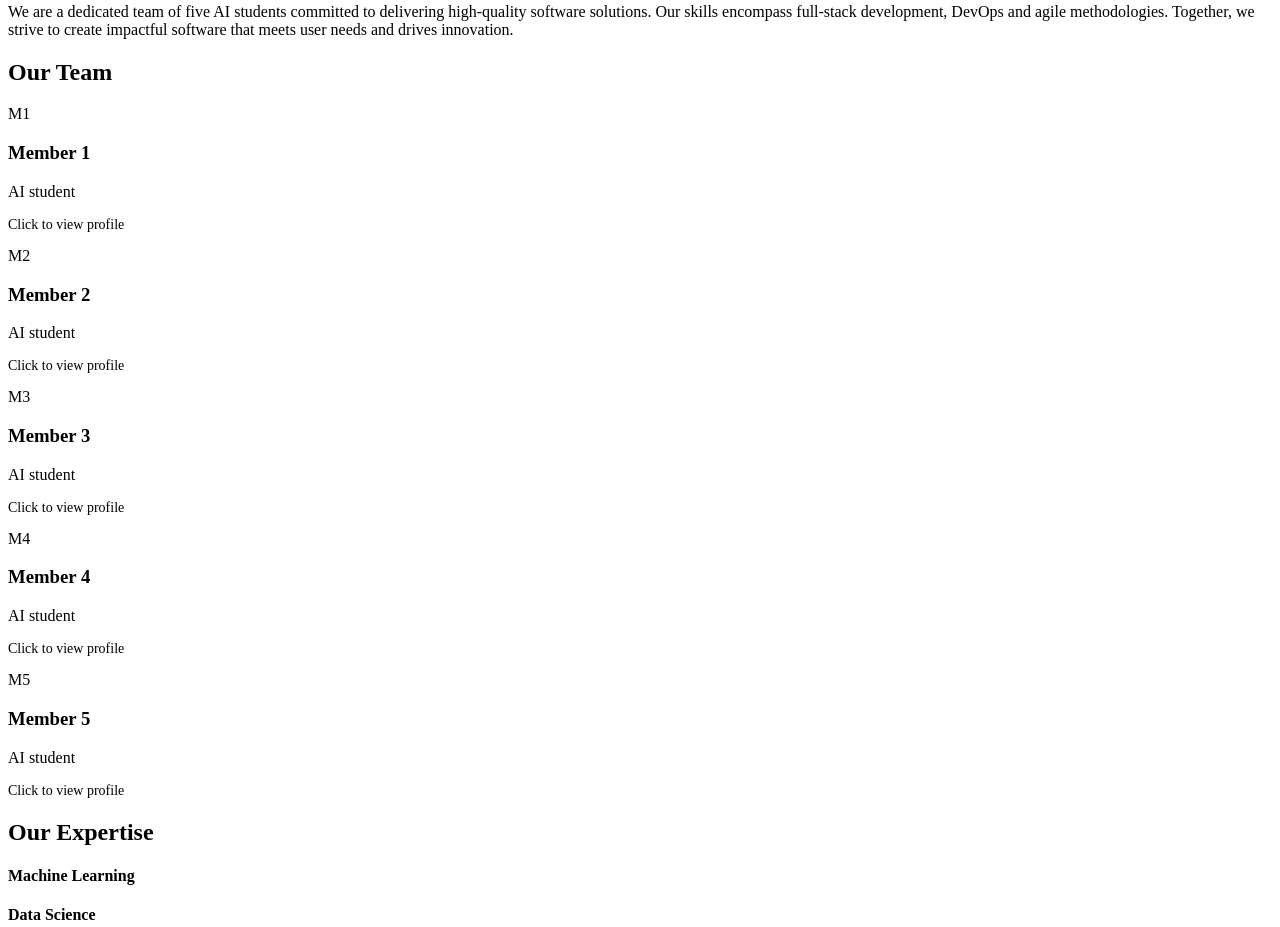
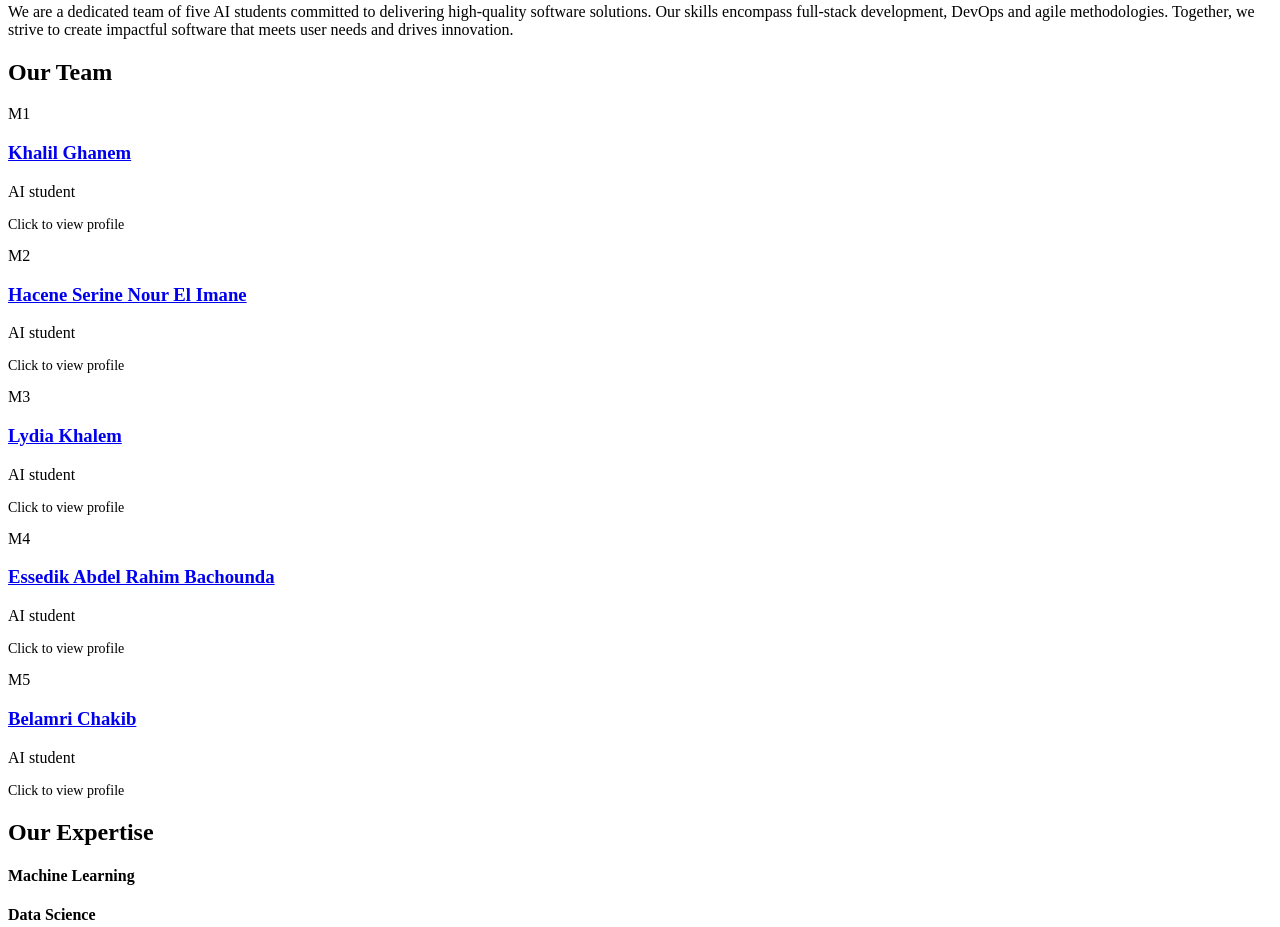
Before and after one commit to khalilgh1/team-portfolio-project, a plain HTML site: page index.html in a window 1280 px wide. Shown: the part 315-1242 px from the top of the page. Drawn offline with Linux system fonts and the light colour scheme.

Commit message:
Updating the links to html pages

```diff
--- a/index.html
+++ b/index.html
@@ -40,31 +40,31 @@
         <div class="team-grid">
             <div class="team-card">
                 <div class="avatar">M1</div>
-                <h3>Member 1</h3>
+                <h3><a href="pages/Khalil.html" target="_blank" rel="noopener noreferrer">Khalil Ghanem</a></h3>
                 <p>AI student</p>
                 <p style="margin-top: 10px; font-size: 14px;">Click to view profile</p>
             </div>
             <div class="team-card">
                 <div class="avatar">M2</div>
-                <h3>Member 2</h3>
+                <h3><a href="pages/Serine.html" target="_blank" rel="noopener noreferrer">Hacene Serine Nour El Imane</a></h3>
                 <p>AI student</p>
                 <p style="margin-top: 10px; font-size: 14px;">Click to view profile</p>
             </div>
             <div class="team-card">
                 <div class="avatar">M3</div>
-                <h3>Member 3</h3>
+                <h3><a href="pages/Lydia.html" target="_blank" rel="noopener noreferrer">Lydia Khalem</a></h3>
                 <p>AI student</p>
                 <p style="margin-top: 10px; font-size: 14px;">Click to view profile</p>
             </div>
             <div class="team-card">
                 <div class="avatar">M4</div>
-                <h3>Member 4</h3>
+                <h3><a href="pages/Essedik.html" target="_blank" rel="noopener noreferrer">Essedik Abdel Rahim Bachounda</a></h3>
                 <p>AI student</p>
                 <p style="margin-top: 10px; font-size: 14px;">Click to view profile</p>
             </div>
             <div class="team-card">
                 <div class="avatar">M5</div>
-                <h3>Member 5</h3>
+                <h3><a href="pages/Chakib.html" target="_blank" rel="noopener noreferrer">Belamri Chakib</a></h3>
                 <p>AI student</p>
                 <p style="margin-top: 10px; font-size: 14px;">Click to view profile</p>
             </div>
```
Also changed, not shown: pages/Essedik.html (added), pages/Seddik.html (deleted).
